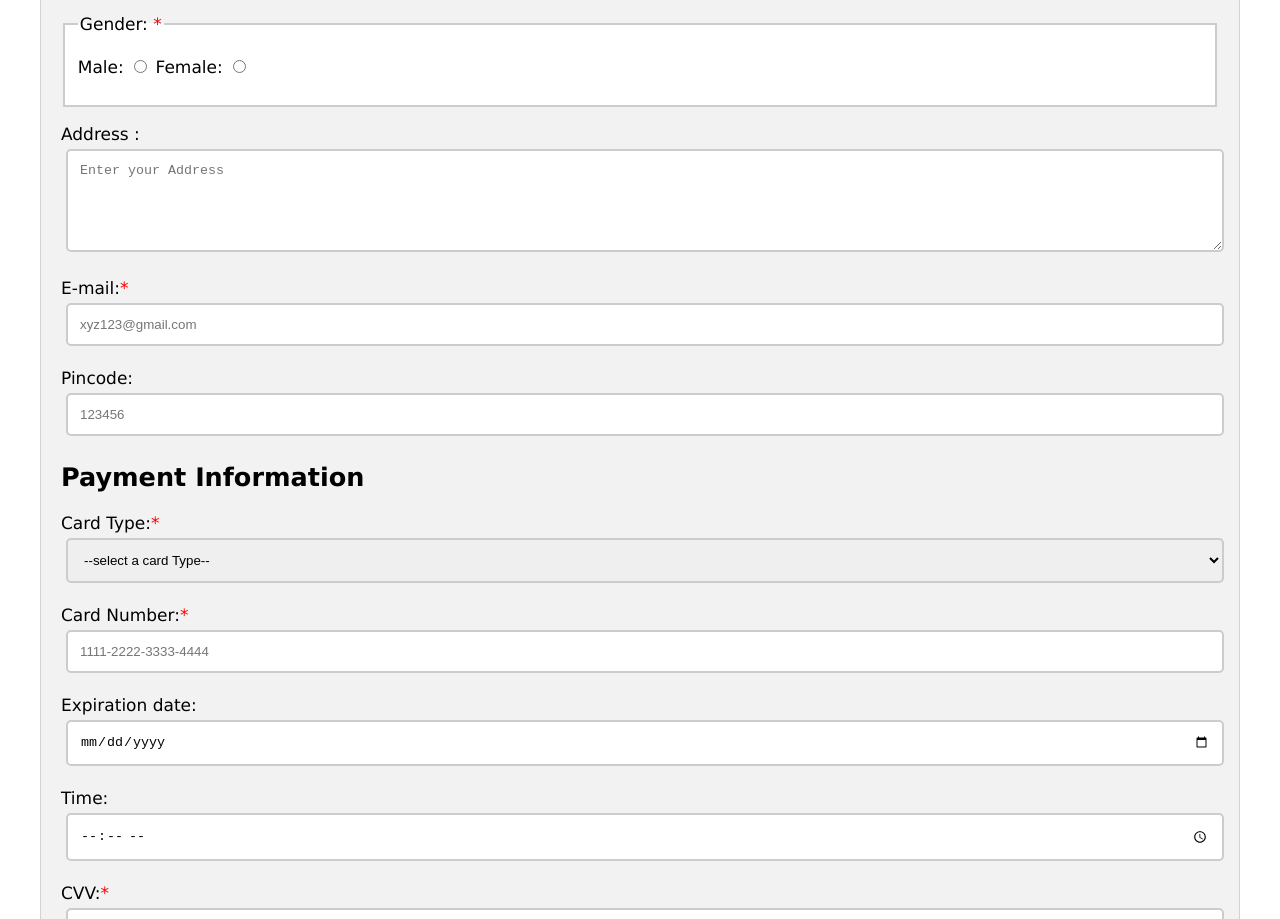
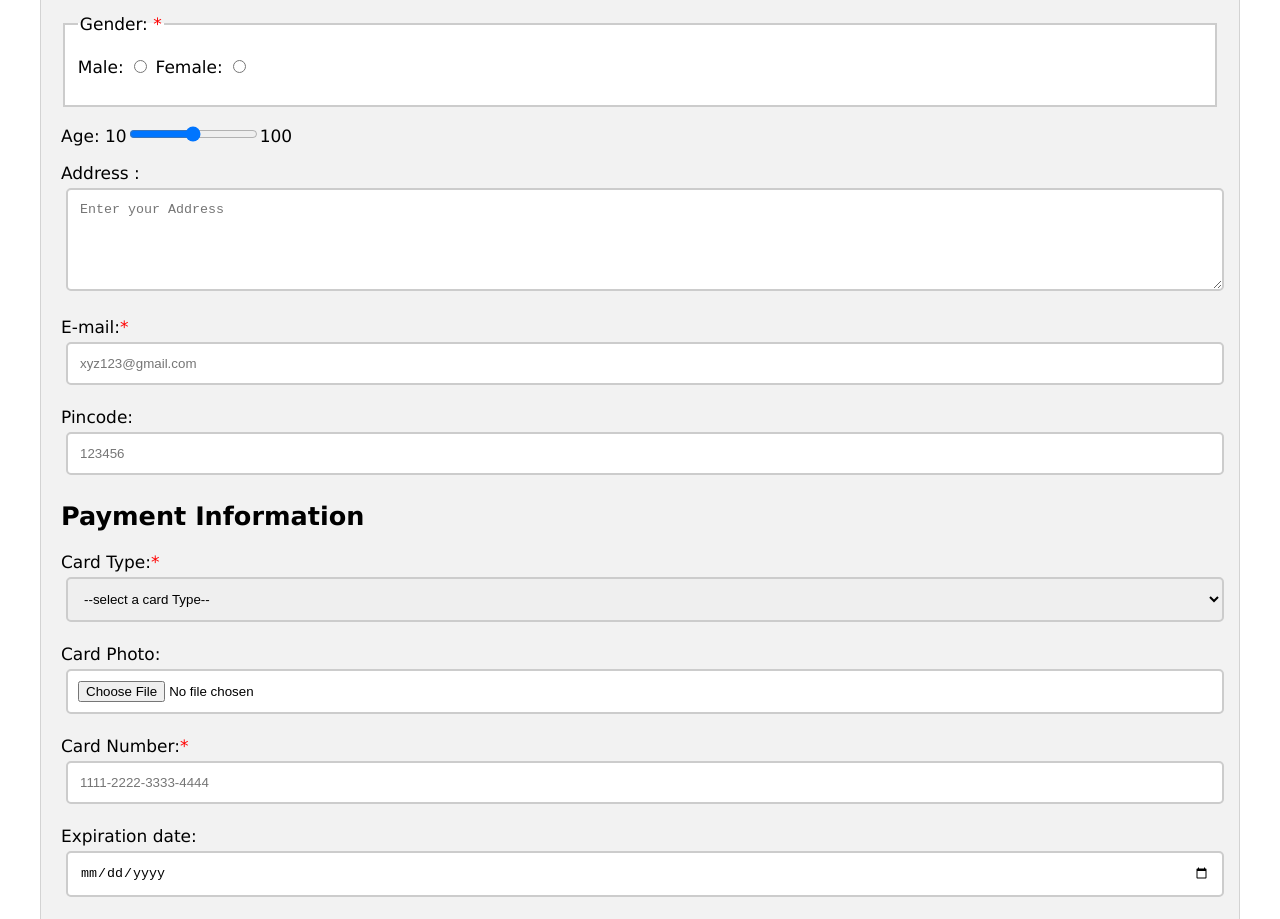
Before and after one commit to Abhaytripathi0203/Payment_Form_Webpage, a plain HTML site: page index.html in a window 1280 px wide. Shown: the part 410-1329 px from the top of the page. Drawn offline with Linux system fonts and the light colour scheme.

Commit message:
Payment form

```diff
--- a/index.html
+++ b/index.html
@@ -31,6 +31,7 @@
                     Female: <input type="radio" name="gender" id="" required>
                 </p>
             </fieldset>
+            <p>Age: 10<input type="range" name="age" id="" >100</p>
 
             <p>
                 Address : <textarea name="address" id="" cols="90" rows="5" placeholder="Enter your Address"></textarea>
@@ -48,6 +49,7 @@
                     <option value="Master Card">Master Card</option>
                     <option value="Rupay">Rupay</option>
                 </select>
+                <p>Card Photo: <input type="file" name="cardphoto" id=""></p>
             </p>
             <p>Card Number:<span>*</span> <input type="number" name="card_number" id=""
                     placeholder="1111-2222-3333-4444" required>
--- a/style.css
+++ b/style.css
@@ -33,7 +33,14 @@ textarea{
     margin: 5px;
     border: 2px solid #ccc;
     border-radius: 5px;
-
+}
+input[type="file"]{
+   padding:10px;
+   margin:5px;
+   border: 2px solid #ccc;
+   border-radius: 5px;
+   width: 100%;
+   background-color: #fff;
 }
 fieldset{
     border: 2px solid #ccc;
```
